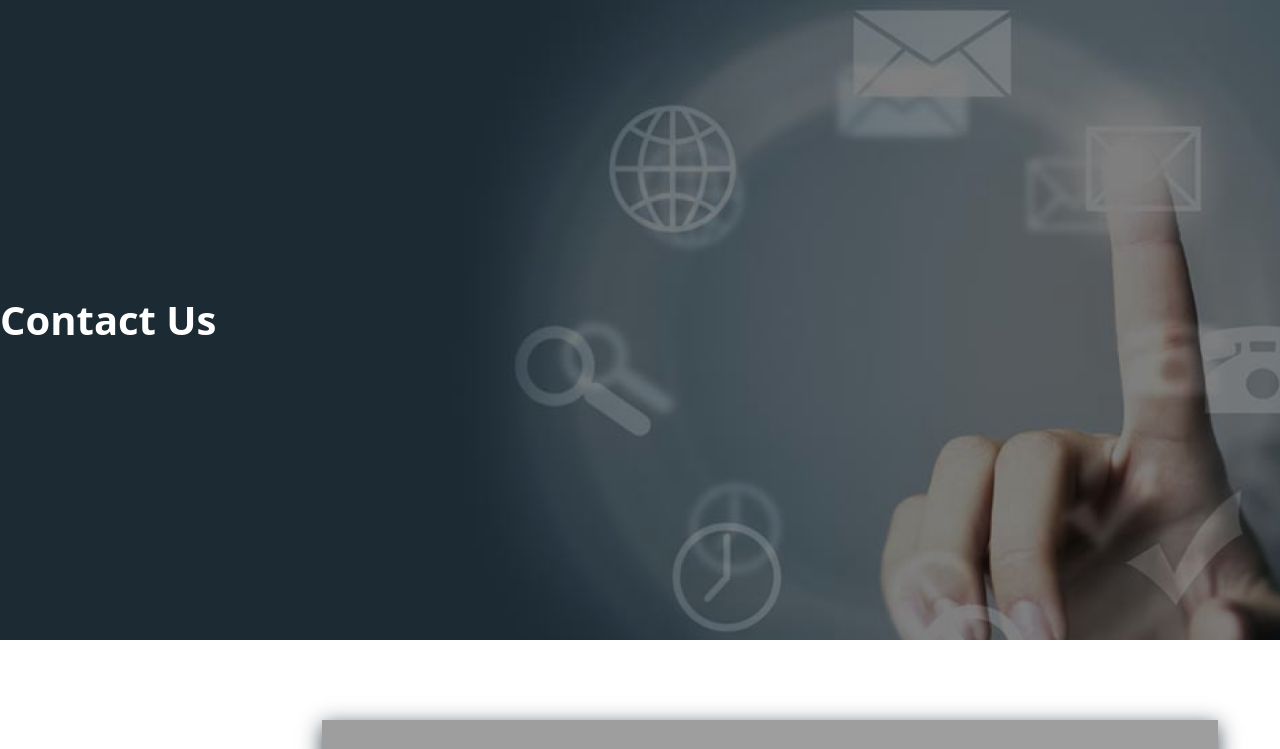
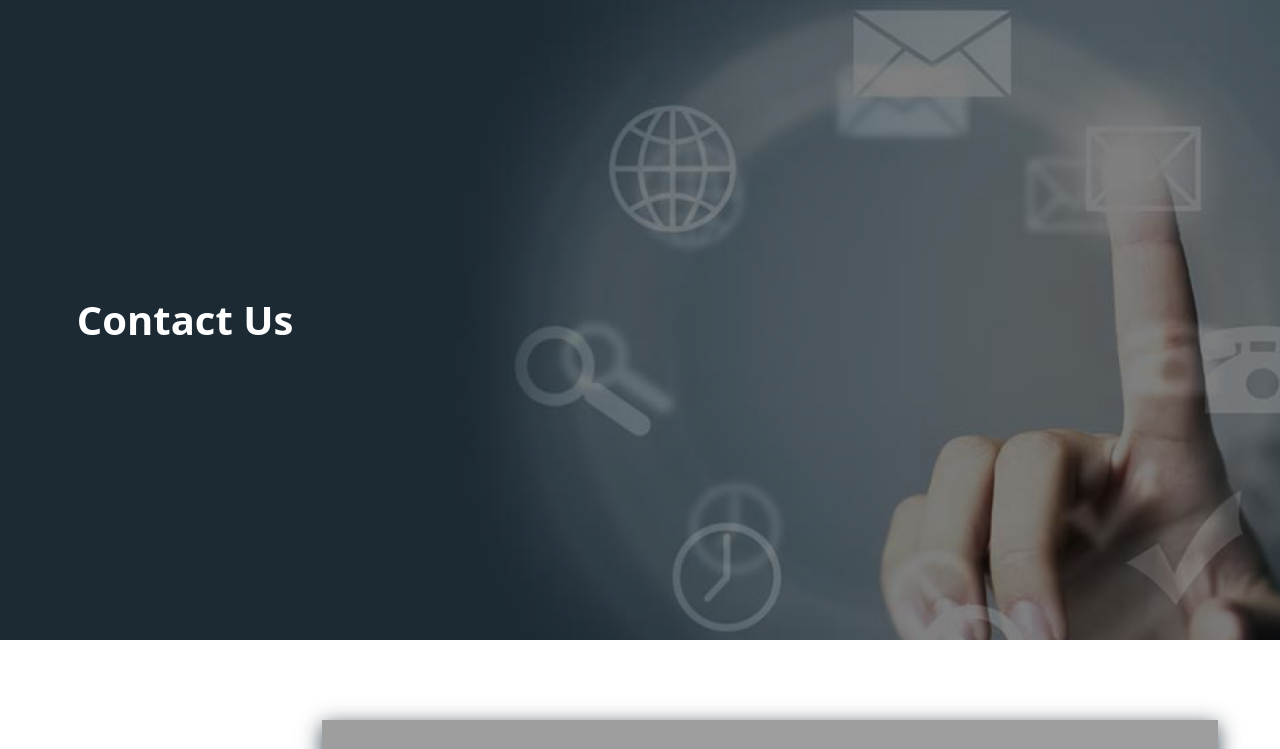
Before and after one commit to shubhking/contact_us, a plain HTML site: page index.html in a window 1280 px wide. Shown: the top 749 px of the page. Drawn offline with nearby package versions, Linux system fonts and the light colour scheme; grey boxes are pictures that could not be loaded.

Commit message:
Update style.css

```diff
--- a/style.css
+++ b/style.css
@@ -20,7 +20,7 @@ html {
   text-align: left;
   position: relative;
   top: 50%;
-  left: 50%;
+  left: 56%;
   transform: translate(-50%, -50%);
   color: white;
 }
```
